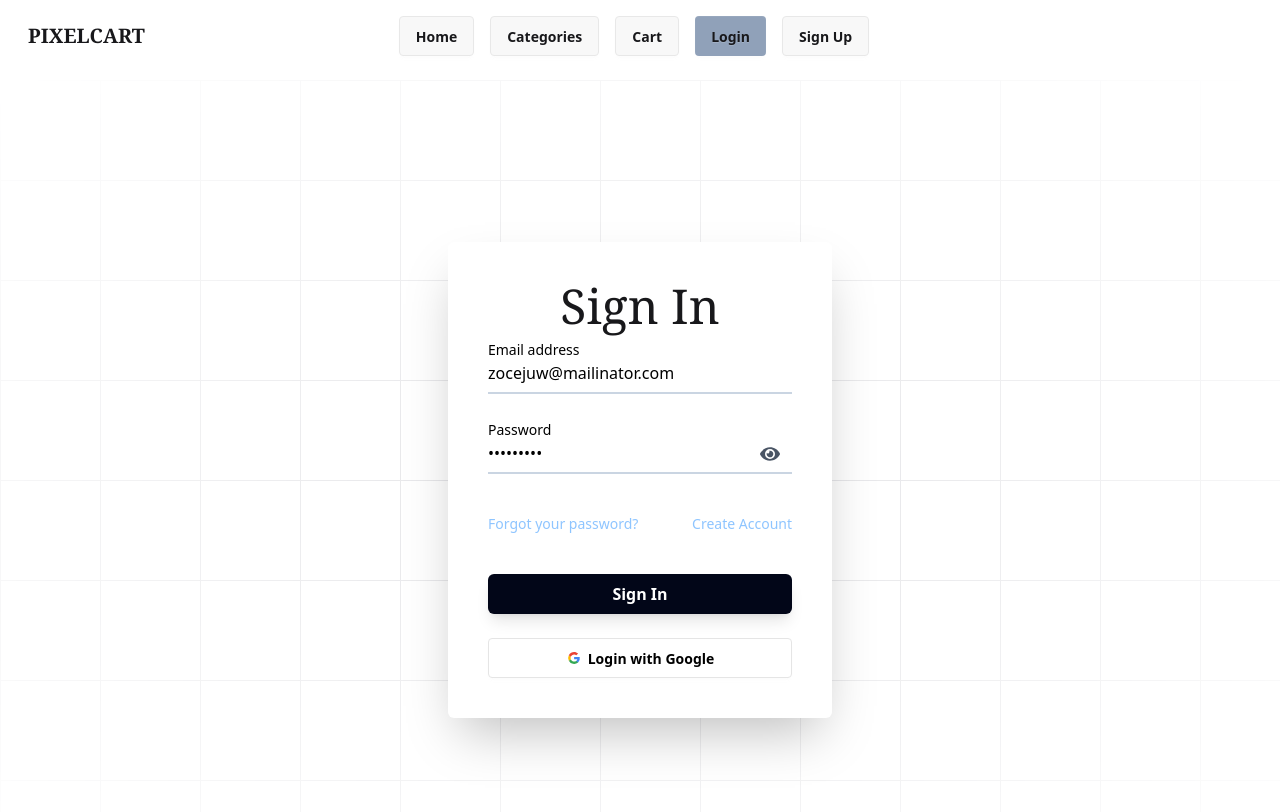
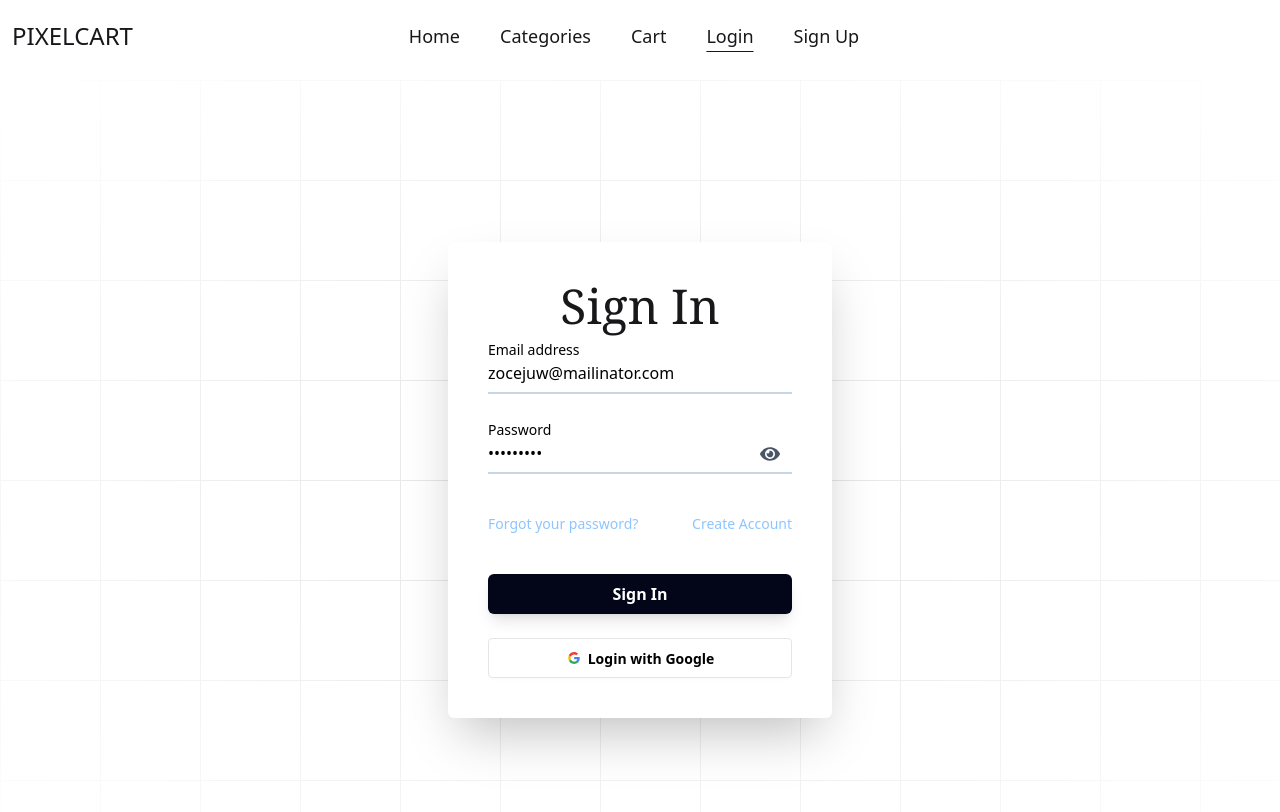
Before and after one commit to plabon2024/PixelCart, a React (Vite) app: page /login in a window 1280 px wide. Shown: the top 812 px of the page. Built offline with nearby package versions, Linux system fonts and the light colour scheme; no server answers.

Commit message:
update navbar '

```diff
--- a/src/components/Header.jsx
+++ b/src/components/Header.jsx
@@ -7,7 +7,7 @@ const Header = () => {
 
   return (
     <>
-      <div className=" sticky top-0 z-50">
+      <div className=" sticky top-0 bg-white z-50">
         <div className="navbar   rounded-3xl container mx-auto mb-2 flex justify-center items-center ">
           <div className="navbar-start">
             <div className="dropdown">
@@ -37,13 +37,13 @@ const Header = () => {
                 className="menu menu-md dropdown-content  bg-base-100 rounded-box  mt-3 w-52 p-2 shadow"
               >
                 <li>
-                  <NavLink className="btn mx-2" to={"/"}>
+                  <NavLink className=" mx-2" to={"/"}>
                     Home
                   </NavLink>
                 </li>
 
                 <li>
-                  <NavLink className="btn mx-2" to={"/categories"}>
+                  <NavLink className=" mx-2" to={"/categories"}>
                     Categories
                   </NavLink>
                 </li>
@@ -51,12 +51,12 @@ const Header = () => {
                 {!user ? (
                   <>
                     <li>
-                      <NavLink className="btn mx-2" to={"/login"}>
+                      <NavLink className=" mx-2" to={"/login"}>
                         Login
                       </NavLink>
                     </li>
                     <li>
-                      <NavLink className="btn mx-2" to={"/signup"}>
+                      <NavLink className=" mx-2" to={"/signup"}>
                         Sign Up
                       </NavLink>
                     </li>
@@ -64,17 +64,17 @@ const Header = () => {
                 ) : (
                   <>
                     <li>
-                      <NavLink className="btn mx-2" to={"/allproduct"}>
+                      <NavLink className=" mx-2" to={"/allproduct"}>
                         All Product
                       </NavLink>
                     </li>
                     <li>
-                      <NavLink className="btn mx-2" to={"/addproduct"}>
+                      <NavLink className=" mx-2" to={"/addproduct"}>
                         Add Product
                       </NavLink>
                     </li>
                     <li>
-                      <NavLink className="btn mx-2" to={"/myproduct"}>
+                      <NavLink className=" mx-2" to={"/myproduct"}>
                         My Product
                       </NavLink>
                     </li>
@@ -82,32 +82,32 @@ const Header = () => {
                 )}
 
                 <li>
-                  <NavLink className="btn mx-2" to={"/cart"}>
+                  <NavLink className=" mx-2" to={"/cart"}>
                     Cart
                   </NavLink>
                 </li>
               </ul>
             </div>
-            <a className="font-bold font-serif pl-5 text-xl uppercase">
+            <a className="p-1  text-2xl uppercase">
               PixelCart
             </a>
           </div>
           <div className="navbar-center hidden lg:flex ">
-            <ul className="menu menu-horizontal px-1">
+            <ul className="menu menu-horizontal px-1 text-lg">
               <li>
-                <NavLink className="btn mx-2" to={"/"}>
+                <NavLink className=" mx-2" to={"/"}>
                   Home
                 </NavLink>
               </li>
 
               <li>
-                <NavLink className="btn mx-2" to={"/categories"}>
+                <NavLink className=" mx-2" to={"/categories"}>
                   Categories
                 </NavLink>
               </li>
 
               <li>
-                <NavLink className="btn mx-2" to={"/cart"}>
+                <NavLink className=" mx-2" to={"/cart"}>
                   Cart
                 </NavLink>
               </li>
@@ -115,12 +115,12 @@ const Header = () => {
               {!user ? (
                 <>
                   <li>
-                    <NavLink className="btn mx-2" to={"/login"}>
+                    <NavLink className=" mx-2" to={"/login"}>
                       Login
                     </NavLink>
                   </li>
                   <li>
-                    <NavLink className="btn mx-2" to={"/signup"}>
+                    <NavLink className=" mx-2" to={"/signup"}>
                       Sign Up
                     </NavLink>
                   </li>
@@ -128,17 +128,17 @@ const Header = () => {
               ) : (
                 <>
                   <li>
-                    <NavLink className="btn mx-2" to={"/allproduct"}>
+                    <NavLink className=" mx-2" to={"/allproduct"}>
                       All Product
                     </NavLink>
                   </li>
                   <li>
-                    <NavLink className="btn mx-2" to={"/addproduct"}>
+                    <NavLink className=" mx-2" to={"/addproduct"}>
                       Add Product
                     </NavLink>
                   </li>
                   <li>
-                    <NavLink className="btn mx-2" to={"/myproduct"}>
+                    <NavLink className=" mx-2" to={"/myproduct"}>
                       My Product
                     </NavLink>
                   </li>
--- a/src/index.css
+++ b/src/index.css
@@ -29,5 +29,5 @@
 
 
 a.active {
-  @apply border-none bg-slate-400;
+  @apply border-none bg-transparent  underline underline-offset-8;
 }
```
